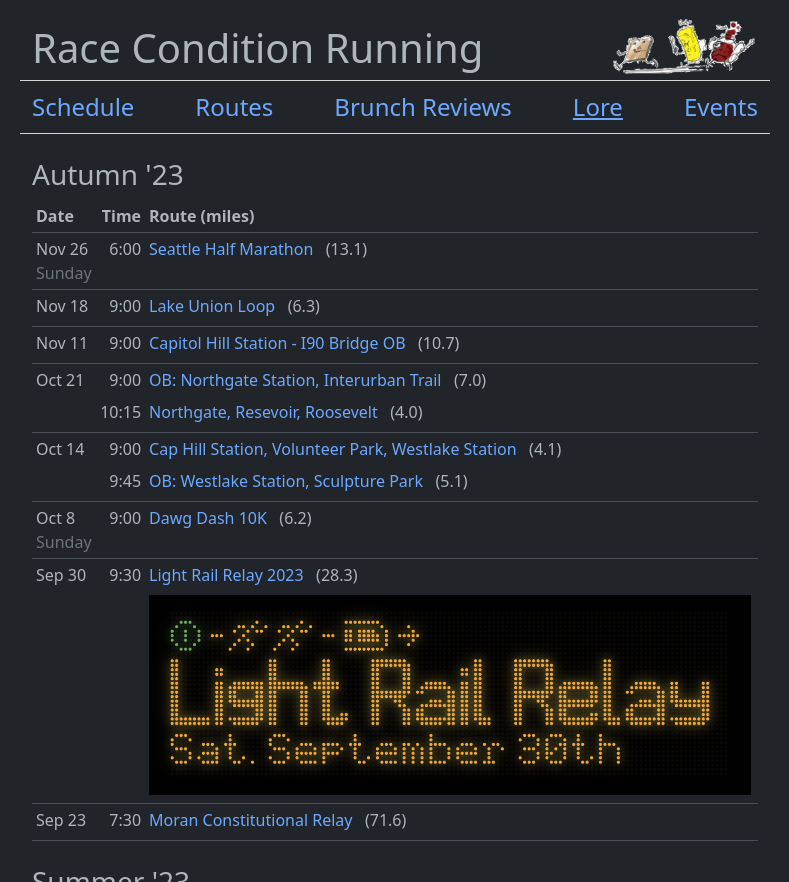
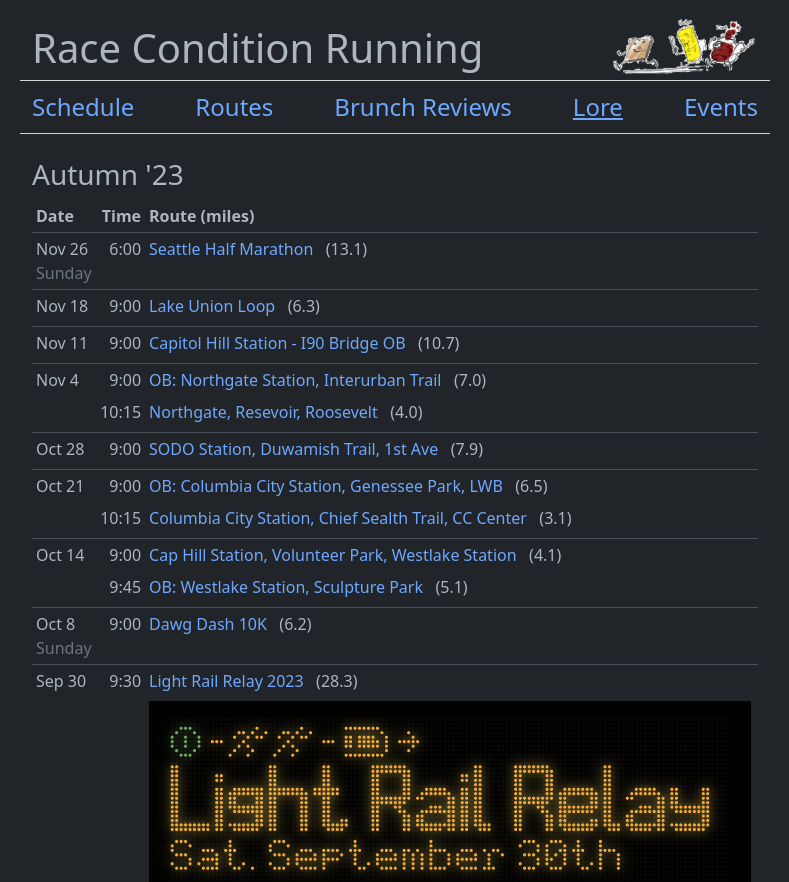
Before and after one commit to raceconditionrunning/raceconditionrunning.github.io, a Jekyll site: the page built from pages/lore.html, in a window 1280 px wide and 900 px high, cut to the strip 0-882 px from the top of the window. Shown: the whole strip, without its empty margins (245-1034 px from the left). Built offline with Jekyll 4.4.1, drawn with Linux system fonts in a browser that asks for light colours.

Commit message:
more drafting for au23 schedule

```diff
--- a/_data/routes.yml
+++ b/_data/routes.yml
@@ -471,3 +471,28 @@
   name: "OB: Northgate Station, Interurban Trail"
   dist: 7.0
   map: "https://onthegomap.com/s/k5486orc"
+
+- id: cc-genessee-lwb-seward-loop
+  name: "Columbia City Station, Genessee Park, Seward Loop"
+  dist: 8.0
+  map: https://onthegomap.com/s/gvhj6t17
+
+- id: cc-cheasty-rainer-cc-brunch
+  name: "Columbia City Station, Cheasty Trail, Rainier Ave"
+  dist: 3.1
+  map: https://onthegomap.com/s/6fn9ku4o
+
+- id: ob-cc-genesee-lwb
+  name: "OB: Columbia City Station, Genessee Park, LWB"
+  dist: 6.5
+  map: https://onthegomap.com/s/porql59l
+
+- id: cc-sealth-brunch
+  name: "Columbia City Station, Chief Sealth Trail, CC Center"
+  dist: 3.1
+  map: https://onthegomap.com/s/k39l0cjs
+
+- id: sodo-duwamish-trail-1st-loop
+  name: "SODO Station, Duwamish Trail, 1st Ave"
+  dist: 7.9
+  map: https://onthegomap.com/s/93l1akgc
--- a/_data/schedules/23-autumn.yml
+++ b/_data/schedules/23-autumn.yml
@@ -33,6 +33,18 @@
 - date: "2023-10-21"
   plan:
     - time: "9:00"
+      route_id: ob-cc-genesee-lwb
+    - time: "10:15"
+      route_id: cc-sealth-brunch
+
+- date: "2023-10-28"
+  plan:
+    - time: "9:00"
+      route_id: sodo-duwamish-trail-1st-loop
+
+- date: "2023-11-04"
+  plan:
+    - time: "9:00"
       route_id: ob-northgate-interurban
     - time: "10:15"
       route_id: northgate-resevoir-roosevelt
```
